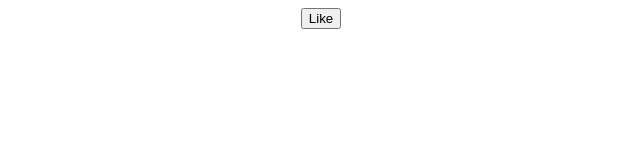
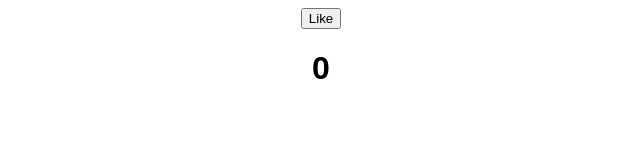
Before and after one commit to Ahana001/emojiPedia, a React (Create React App) app: page / in a window 1280 px wide. Shown: the top 160 px of the page, without its empty margins (319-959 px from the left). Built offline with nearby package versions, Linux system fonts and the light colour scheme.

Commit message:
ex08: update counter in view

```diff
--- a/src/App.js
+++ b/src/App.js
@@ -1,14 +1,16 @@
 import "./styles.css";
+import { useState } from "react";
 
 export default function App() {
-  var likeCounter = 0;
+  var [like, setLikeCounter] = useState(0);
+
   function likeEventHandler() {
-    likeCounter = likeCounter + 1;
-    console.log("liked", likeCounter);
+    setLikeCounter(like + 1);
   }
   return (
     <div className="App">
       <button onClick={likeEventHandler}>Like</button>
+      <h1>{like}</h1>
     </div>
   );
 }
```
